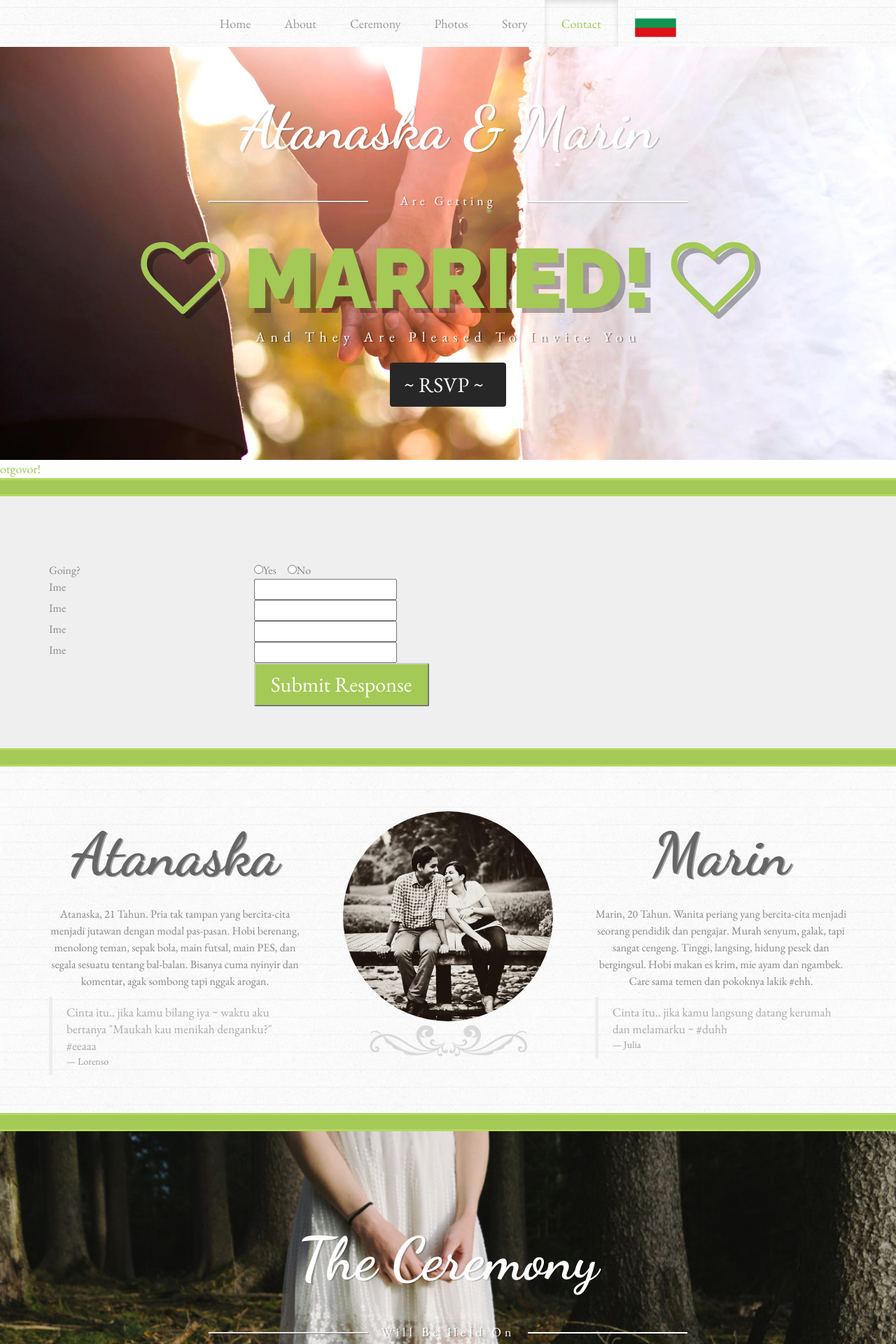
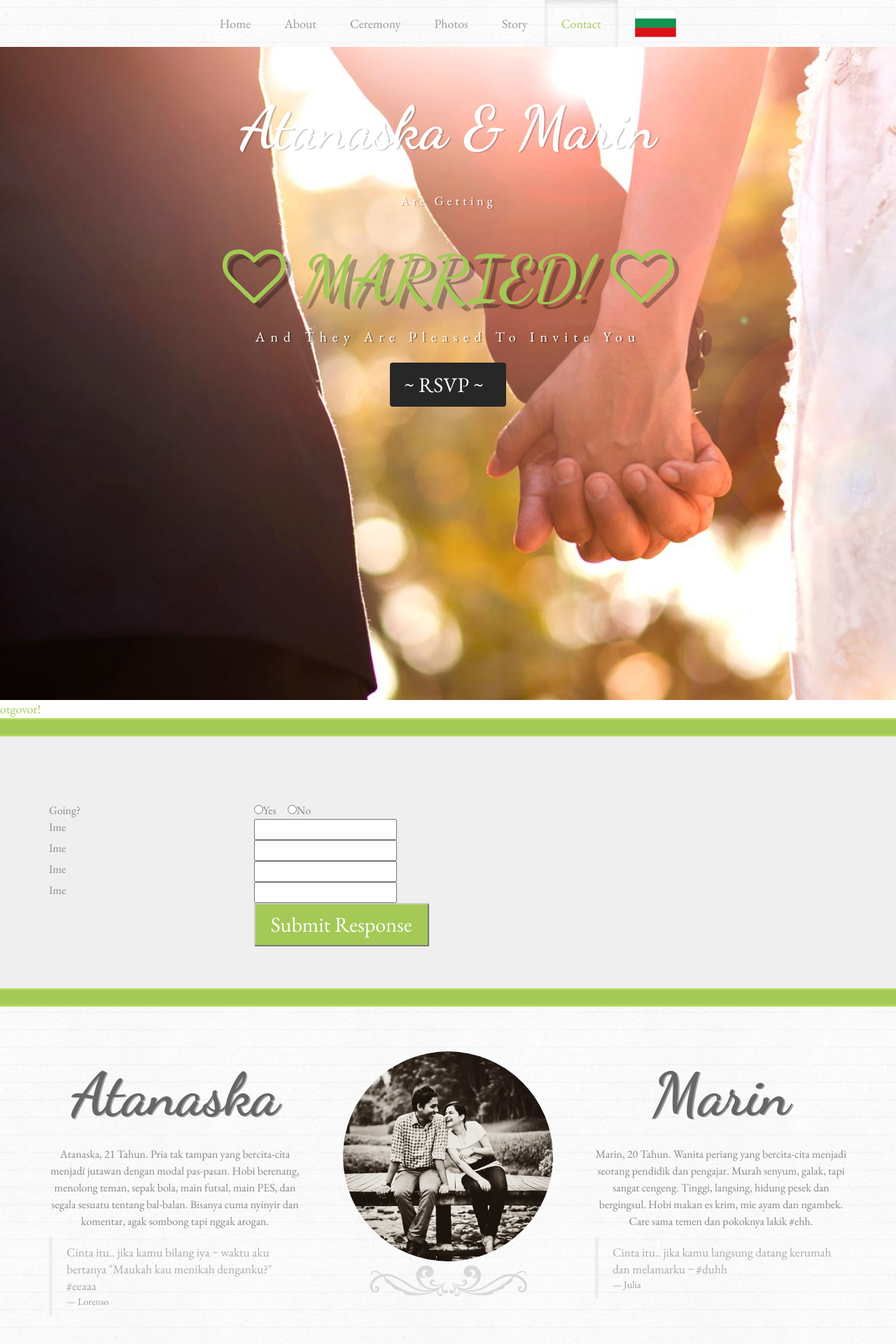
Before and after one commit to marin-zaimov/atanaskaandmarin, a PHP site: page /index-renamed.html in a window 1280 px wide. Shown: the top 1920 px of the page at 70% size. Run offline with PHP 8.4, Linux system fonts and the light colour scheme; some libraries are stand-ins or nearby versions.

Commit message:
final edits with Nasi

```diff
--- a/backend/checkEmail.php
+++ b/backend/checkEmail.php
@@ -4,6 +4,7 @@
 
 try {
   $row = getGuest($_GET['email']);
+
   if ($row != null) {
     echo '{"success": true, "message": "'.$row['rsvp'].'", "data": '.json_encode($row).'}';
     return;
--- a/css/marin.css
+++ b/css/marin.css
@@ -142,3 +142,16 @@
 #about {
   padding-top: 90px;
 }
+
+#home {
+  height: 1000px;
+}
+
+#home h2, #ceremony h2 {
+  font-size: 90px;
+  font-family: 'Dancing Script', cursive;
+}
+
+#story h2 {
+  color: #666
+}
--- a/css/style.css
+++ b/css/style.css
@@ -308,59 +308,7 @@
 	text-shadow: 2px 1px 0 rgba(0,0,0,.25);
 }
 
-#home h3:before,
-#ceremony h3:before{
-	content: "";
-	position: absolute;
-	z-index: 3px;
-	left: 20%;
-	top: 50%;
-	height: 2px;
-	width: 20%;
-	margin-top: 0;
-	background: #fff;
-}
 
-#home h3:after,
-#ceremony h3:after{
-	content: "";
-	position: absolute;
-	z-index: 3px;
-	right: 20%;
-	top: 50%;
-	height: 2px;
-	width: 20%;
-	margin-top: 0;
-	background: #fff;
-}
-
-#home h3 span:before,
-#ceremony h3 span:before{
-	content: "";
-	position: absolute;
-	z-index: 2px;
-	left: 20%;
-	top: 50%;
-	height: 2px;
-	width: 20%;
-	margin-top: 0.5px;
-	margin-left: 1px;
-	background: rgba(0,0,0,.25);
-}
-
-#home h3 span:after,
-#ceremony h3 span:after{
-	content: "";
-	position: absolute;
-	z-index: 2px;
-	right: 20%;
-	top: 50%;
-	height: 2px;
-	width: 20%;
-	margin-top: 0.5px;
-	margin-left: 1px;
-	background: rgba(0,0,0,.25);
-}
 
 #home h4,
 #ceremony h4{
```
Also changed, not shown: index.php (+15 -5 lines), indexBG.php (+16 -7 lines), backend/guest.php (line endings or trailing spaces), img/surce.jpg.
